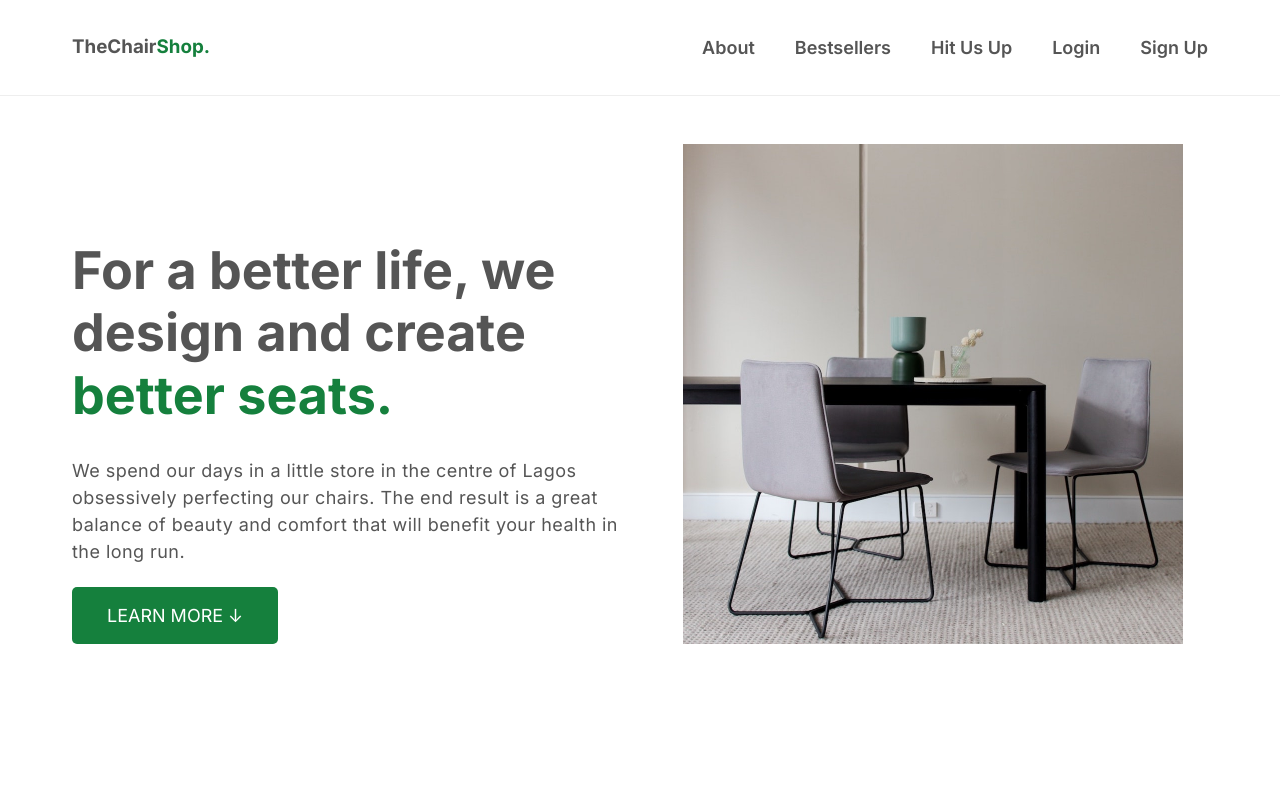
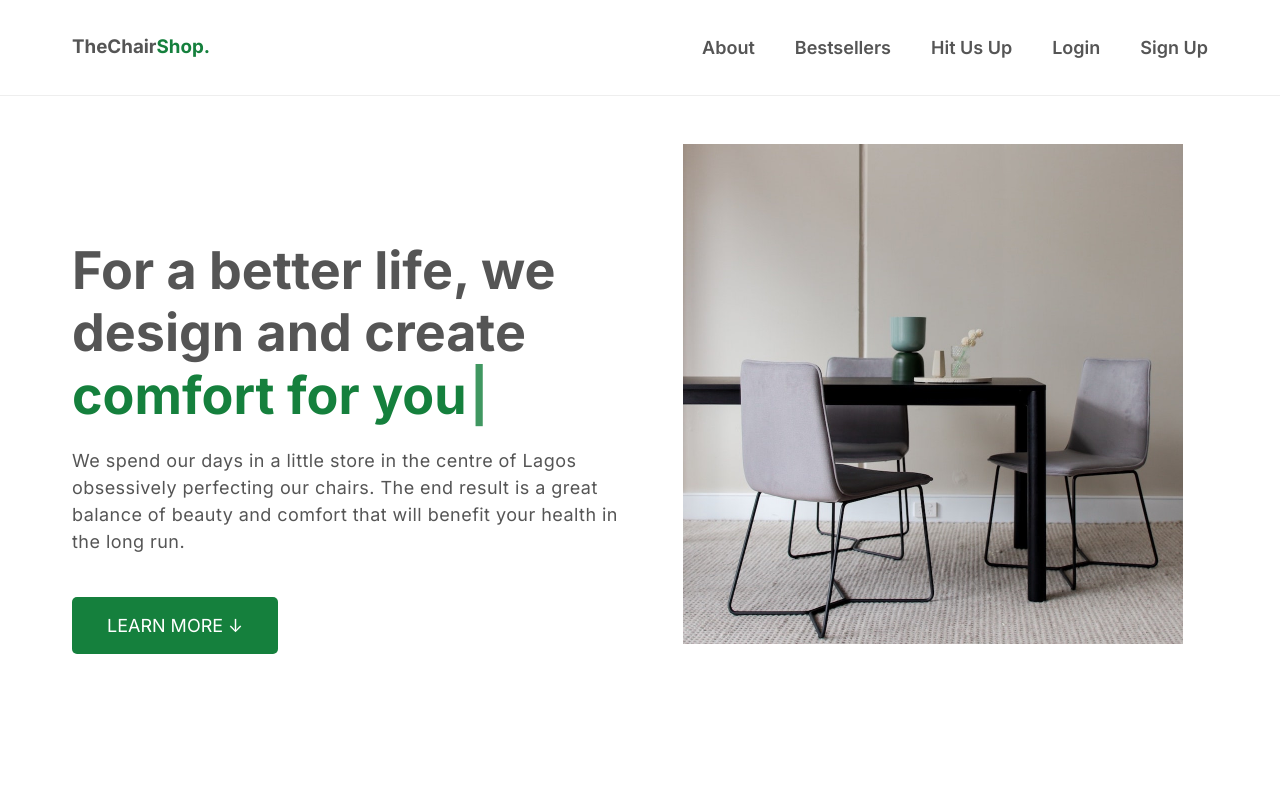
Before and after one commit to Yinye013/chairs-next-app, a Next.js app: page / in a window 1280 px wide. Shown: the top 792 px of the page. Built offline with nearby package versions, Linux system fonts and the light colour scheme.

Commit message:
another day

```diff
--- a/app/components/Herosection.tsx
+++ b/app/components/Herosection.tsx
@@ -1,7 +1,8 @@
 "use client";
 import Link from "next/link";
 import Image from "next/image";
-import { motion, useInView, useAnimate } from "framer-motion";
+import { motion } from "framer-motion";
+import { Typewriter } from "react-simple-typewriter";
 
 const Herosection = () => {
   const headingPrimary: string = "For a better life, we design and create ";
@@ -13,20 +14,26 @@ const Herosection = () => {
       <main className="container">
         <div className="grid lg:grid-cols-2 gap-14">
           <div className="pt-[9.6rem]">
-            <motion.div
-              variants={{
-                hidden: { opacity: 0, y: 75 },
-                visible: { opacity: 1, y: 0 },
-              }}
-              initial="hidden"
-              animate="visible"
-              transition={{ duration: 0.2, delay: 0 }}
-              className="heading-primary"
-            >
-              {headingPrimary}
-              <span className="text-green-700">better seats.</span>
-            </motion.div>
-            <p className="text-[1.8rem] mt-[2.2rem] tracking-wide">
+            <div className="mb-[2rem]">
+              <h1 className="heading-primary">{headingPrimary}</h1>
+              <span className="heading-primary text-green-700 inline-block">
+                <Typewriter
+                  cursor
+                  cursorBlinking
+                  delaySpeed={1000}
+                  deleteSpeed={50}
+                  loop={0}
+                  typeSpeed={100}
+                  words={[
+                    "better seats.",
+                    "comfort for you.",
+                    "quality assurance.",
+                  ]}
+                />
+              </span>
+            </div>
+
+            <p className="text-[1.8rem] mb-[2rem] tracking-wide">
               {heroDescription}
             </p>
 
@@ -38,7 +45,7 @@ const Herosection = () => {
               LEARN MORE &darr;
             </Link>
           </div>
-          <div className="self-end">
+          <div>
             <Image
               src={"/assets/images/hero.jpg"}
               alt={"hero image"}
--- /dev/null
+++ b/app/components/Testimonials.tsx
@@ -0,0 +1,14 @@
+import React from "react";
+
+const Testimonials = () => {
+  return (
+    <div className="pt-[4.8rem] pb-[9.6rem]">
+      <div className="container">
+        <p className="subheading">TESTIMONIALS</p>
+        <h2 className="heading-secondary">Words From Our Esteemed Customers</h2>
+      </div>
+    </div>
+  );
+};
+
+export default Testimonials;
--- a/app/globals.css
+++ b/app/globals.css
@@ -47,7 +47,7 @@ header {
   letter-spacing: 0.75px;
 }
 .heading-primary {
-  @apply font-bold text-5xl mb-12 leading-[1.2];
+  @apply font-bold text-5xl leading-[1.2];
   font-size: 5.2rem;
 }
 .heading-secondary {
--- a/app/hooks/useMultipleAnimations.ts
+++ b/app/hooks/useMultipleAnimations.ts
@@ -15,7 +15,7 @@ const useMultipleAnimations = (inView: boolean, animation: any) => {
     }
     if (!inView) {
       animation.start({
-        x: 25,
+        y: 25,
         opacity: 0,
       });
     }
--- a/app/page.tsx
+++ b/app/page.tsx
@@ -2,6 +2,7 @@ import React from "react";
 import Navbar from "./components/Navbar";
 import Herosection from "./components/Herosection";
 import About from "./components/About";
+import Testimonials from "./components/Testimonials";
 
 const page = () => {
   return (
@@ -9,6 +10,7 @@ const page = () => {
       <Navbar />
       <Herosection />
       <About />
+      <Testimonials />
     </>
   );
 };
```
Also changed, not shown: package.json (+4 -3 lines), 1 other file (tests, documents, lock files or other folders).
